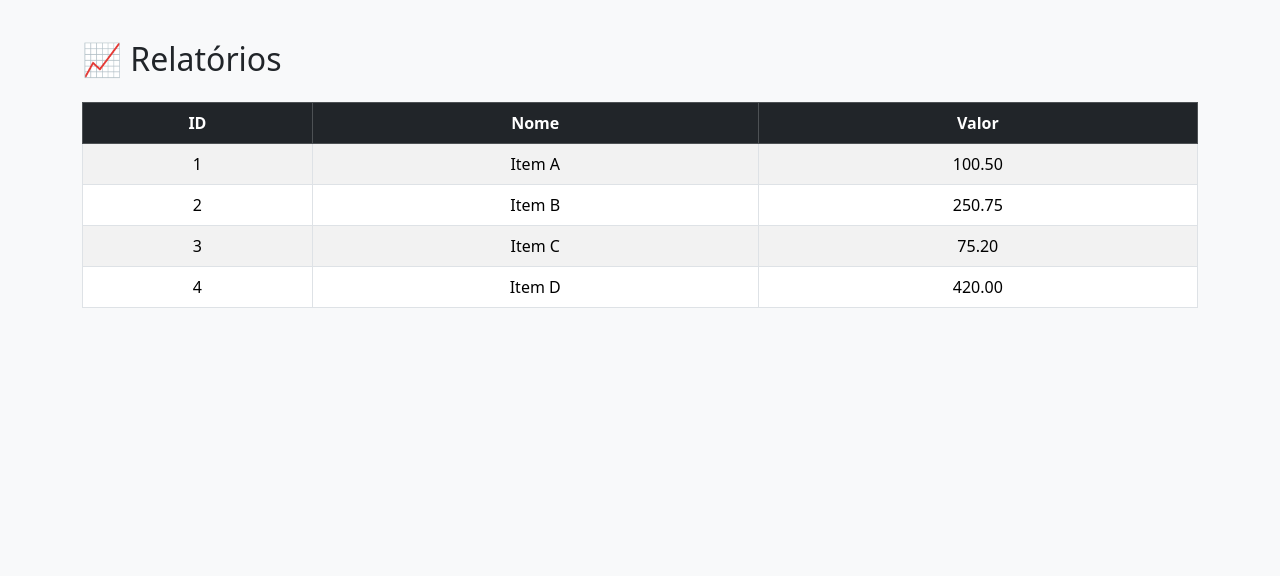
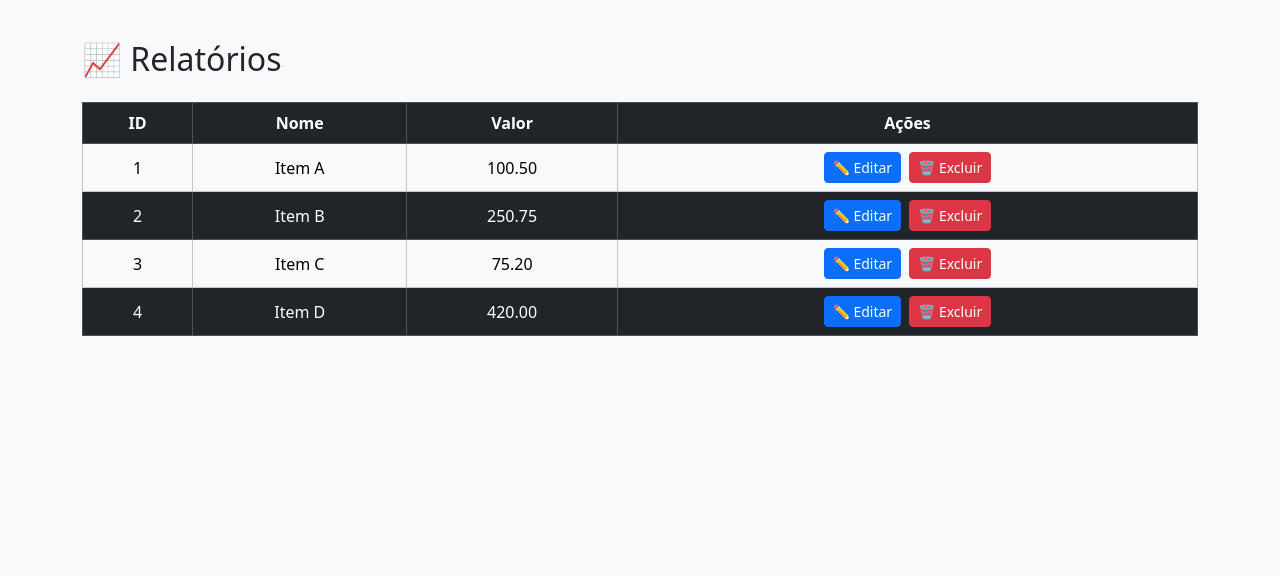
Before and after one commit to VitorGabriel0304/estrutura-python-git, a Flask app: page /relatorios in a window 1280 px wide. Shown: the part 58-634 px from the top of the page. Run offline with Flask 3, Linux system fonts and the light colour scheme.

Commit message:
Add button excluir + editar + tabela em zebra

```diff
--- a/templates/relatorios.html
+++ b/templates/relatorios.html
@@ -3,23 +3,44 @@
 {% block title %}Relatórios{% endblock %}
 
 {% block content %}
+<!-- Título da página -->
 <h2 class="mb-4">📈 Relatórios</h2>
 
+<!-- Container responsivo: permite rolagem horizontal em telas pequenas -->
 <div class="table-responsive">
-  <table class="table table-striped table-bordered align-middle">
+  <table class="table table-bordered align-middle">
+    <!-- Cabeçalho da tabela -->
     <thead class="table-dark text-center">
       <tr>
         <th>ID</th>
         <th>Nome</th>
         <th>Valor</th>
+        <th>Ações</th> <!-- coluna para botões de enfeite -->
       </tr>
     </thead>
+
+    <!-- Corpo da tabela -->
     <tbody class="text-center">
       {% for item in relatorios %}
-      <tr>
+      <!-- loop.cycle alterna classes para criar efeito zebra -->
+      <tr class="{{ loop.cycle('table-light', 'table-dark') }}">
+        <!-- ID do item -->
         <td>{{ item.id }}</td>
+        <!-- Nome do item -->
         <td>{{ item.nome }}</td>
+        <!-- Valor do item formatado com 2 casas decimais -->
         <td>{{ "%.2f"|format(item.valor) }}</td>
+        <!-- Coluna de Ações -->
+        <td>
+          <!-- Botão de editar apenas de enfeite -->
+          <button class="btn btn-sm btn-primary me-1">
+            ✏️ Editar
+          </button>
+          <!-- Botão de excluir apenas de enfeite -->
+          <button class="btn btn-sm btn-danger">
+            🗑️ Excluir
+          </button>
+        </td>
       </tr>
       {% endfor %}
     </tbody>
```
